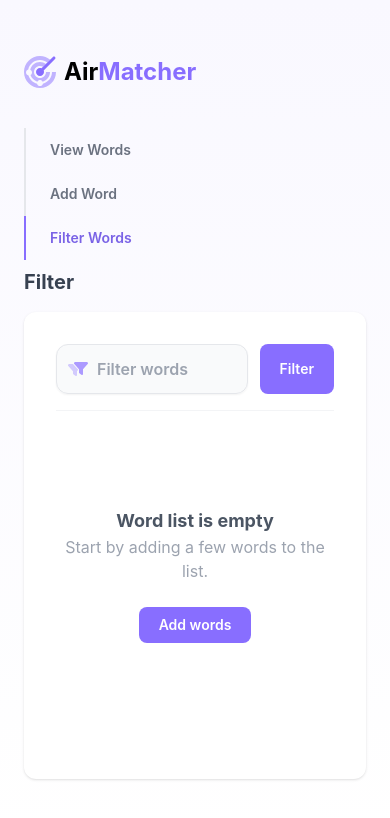
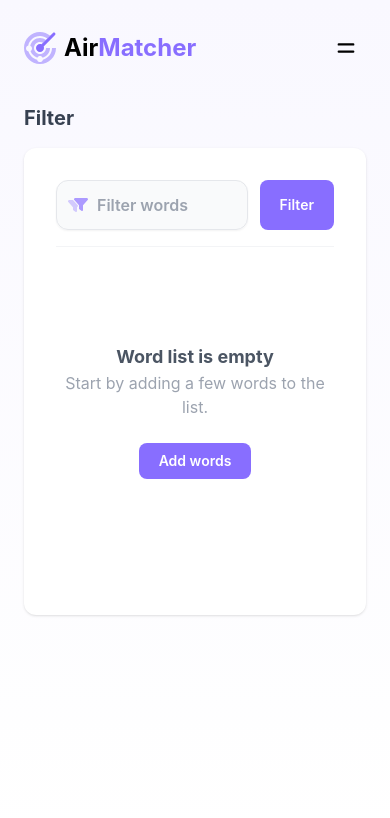
Before and after one commit to dkrasniy/airhouse-frontend, a React (Create React App) app: page /filter in a window 390 px wide. Shown: the top 818 px of the page. Built offline with nearby package versions, Linux system fonts and the light colour scheme.

Commit message:
Collapsed mobile menu, added heroicons

```diff
--- a/package.json
+++ b/package.json
@@ -3,6 +3,7 @@
   "version": "0.1.0",
   "private": true,
   "dependencies": {
+    "@heroicons/react": "^1.0.6",
     "@testing-library/jest-dom": "^5.16.4",
     "@testing-library/react": "^13.2.0",
     "@testing-library/user-event": "^13.5.0",
--- a/src/components/Header.js
+++ b/src/components/Header.js
@@ -1,9 +1,11 @@
-import React from 'react'
+import React, { useState } from 'react'
 import { Link } from 'react-router-dom'
 import { Logo } from '../atoms/Logo'
 import { useLocation } from 'react-router-dom'
+import { MenuAlt4Icon, XIcon } from '@heroicons/react/solid'
 
 export default function Header() {
+    const [mobileMenuOpen, setMobileMenuOpen]= useState(false)
     const location = useLocation();
 
     const navigation = [
@@ -12,18 +14,31 @@ export default function Header() {
         { label: 'Filter Words', slug: '/filter', active: location.pathname === '/filter' }
     ]
 
+    const NavigationLinks = () => (
+        navigation.map(({ label = "No label", slug = "#", active = false }, n) =>
+            <Link key={slug} to={slug} className={`flex transition py-4 md:py-3 px-6 font-semibold text-base border-l-2 ${active ? 'text-airhouse-600 font-semibold border-airhouse-500' : 'text-gray-500 hover:text-gray-800 hover:border-gray-200 '}`}>{label}</Link>)
+    )
+
     return (
-        <header className='w-56 flex flex-col'>
+        <header className='md:w-56 flex md:flex-col items-center md:items-start justify-between md:justify-start py-6 md:py-0'>
             <div className='flex items-center'>
-                <span className='font-bold py-2 text-2xl flex items-center dark:text-white'>
+                <span className='font-bold py-2 text-2xl flex items-center dark:text-white select-none'>
                     <Logo className="text-airhouse-500 dark:text-airhouse-400 w-8 h-8 mr-2" /> Air<span className='text-airhouse-500 dark:text-airhouse-400 '>Matcher</span>
                 </span>
             </div>
-            <div className='mt-8'>
-                {navigation.map(({ label = "No label", slug = "#", active = false }, n) =>
-                    <Link key={slug} to={slug} className={`flex transition py-3 px-6 font-semibold text-sm md:text-base border-l-2 ${active ? 'text-airhouse-600 font-semibold border-airhouse-500' : 'text-gray-500 hover:text-gray-800 hover:border-gray-200 '}`}>{label}</Link>)}
+            <div className='hidden md:block mt-8'>
+                <NavigationLinks />
             </div>
-
+            <div className={`flex items-center md:hidden`}>
+                <button onClick={()=>setMobileMenuOpen(!mobileMenuOpen)} className={`z-50 relative w-10 h-10 hover:bg-airhouse-100 rounded-xl p-1 hover:text-airhouse-600 ${mobileMenuOpen ? 'bg-airhouse-100 text-airhouse-600' : ''}`}>
+                    <MenuAlt4Icon className={`w-10 h-10 p-2 transition absolute top-0 left-0 right-0 ml-auto mr-auto ${mobileMenuOpen ? 'scale-0 opacity-0' : 'scale-1 opacity-100'}`}/>
+                    <XIcon className={`w-10 h-10 p-2 transition absolute top-0 left-0 right-0 ml-auto mr-auto ${mobileMenuOpen ? 'scale-1 opacity-100' : 'scale-0 opacity-0'}`}/>
+                </button>
+            </div>
+            <div className={`w-80 fixed  h-screen top-0 right-0  bg-gradient-to-b from-white to-airhouse-50 z-10 flex shadow-lg pt-10 flex flex-col transform transition ease-in-out duration-500  ${mobileMenuOpen ? 'translate-x-0 opacity-100' : ' translate-x-full opacity-0'}`}>
+                <span className='block px-6 font-bold mb-6 text-lg'>Navigation</span>
+                <NavigationLinks/>
+            </div>
         </header>
     )
 }
--- a/src/components/Layout.js
+++ b/src/components/Layout.js
@@ -4,7 +4,7 @@ import Header from './Header'
 export default function Layout(props) {
     return (
         <div className='min-h-screen bg-gradient-to-b from-airhouse-50 dark:bg-gray-900 dark:from-gray-800'>
-            <div className='md:flex mx-auto max-w-5xl pt-12 px-6 md:px-2'>
+            <div className='md:flex mx-auto max-w-5xl md:pt-12 px-6 md:px-2'>
                 <Header />
                 <main id="main" className='flex-1' >
                     {props.children}
--- a/src/views/AddWordsView.js
+++ b/src/views/AddWordsView.js
@@ -5,7 +5,7 @@ import PageLayout from '../components/PageLayout'
 import Word from '../components/Word'
 import { useLocalStorage } from '../hooks/useLocalStorage'
 import { motion } from "framer-motion";
-
+import { PlusCircleIcon } from '@heroicons/react/solid'
 
 const container = {
     visible: { transition: { staggerChildren: 0.08 } }
@@ -15,10 +15,6 @@ const wordItem = {
     hidden: { y: 3, opacity: 0 },
     visible: { y: 0, opacity: 1 }
 };
-
-
-let addIcon = <svg xmlns="http://www.w3.org/2000/svg" viewBox="0 0 512 512" className="h-5 w-5 text-airhouse-400"><path fill="currentColor" d="M0 256C0 114.6 114.6 0 256 0C397.4 0 512 114.6 512 256C512 397.4 397.4 512 256 512C114.6 512 0 397.4 0 256zM256 368C269.3 368 280 357.3 280 344V280H344C357.3 280 368 269.3 368 256C368 242.7 357.3 232 344 232H280V168C280 154.7 269.3 144 256 144C242.7 144 232 154.7 232 168V232H168C154.7 232 144 242.7 144 256C144 269.3 154.7 280 168 280H232V344C232 357.3 242.7 368 256 368z"/></svg>
-
 
 export default function AddWordsView() {
     const [words, setWordsList] = useLocalStorage('words', '')
@@ -38,7 +34,7 @@ export default function AddWordsView() {
             <form onSubmit={(e)=>handleAddItem(e)}>
               <div className='flex w-full border-b pb-4 border-gray-100 mb-4'>
                 <div className="relative rounded-xl shadow-sm flex-1 mr-3">
-                    <div className="absolute inset-y-0 left-0 pl-3 flex items-center pointer-events-none">{addIcon}</div>
+                    <div className="absolute inset-y-0 left-0 pl-3 flex items-center pointer-events-none"><PlusCircleIcon className='h-5 w-5 text-airhouse-400'/></div>
                     <input required placeholder="Add word" value={input} className='pl-10 bg-gray-50 transition duration-200 ease-in-out font-semibold rounded-xl p-3 w-full focus:ring-airhouse-300 focus:border-airhouse-300 outline-none focus:ring-2 border' onChange={(e) => setInput(e.target.value)} />
                 </div>
 
```
Also changed, not shown: 1 other file (tests, documents, lock files or other folders).
